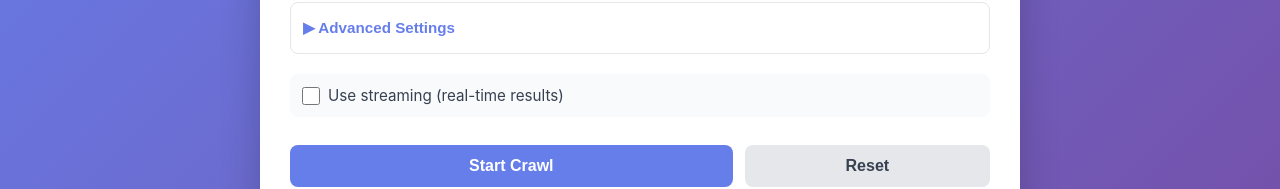
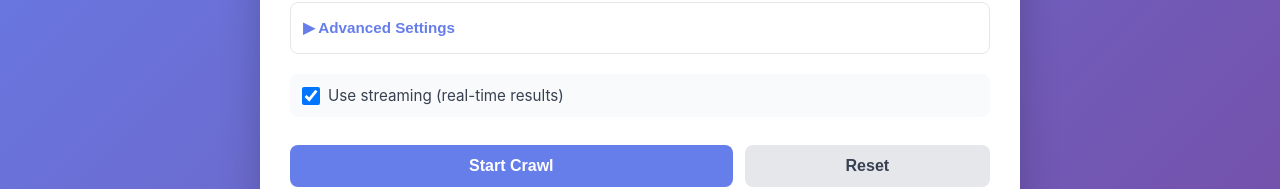
Before and after one commit to Consolo0/Web-Crawler, a React (Create React App) app in the folder frontend/: page / in a window 1280 px wide. Shown: the part 325-514 px from the top of the page. Built offline with nearby package versions, Linux system fonts and the light colour scheme; no server answers.

Commit message:
fix: Streaming as default value

```diff
--- a/frontend/src/components/SearchForm.jsx
+++ b/frontend/src/components/SearchForm.jsx
@@ -19,7 +19,7 @@ const SearchForm = () => {
   const [isLoading, setIsLoading] = useState(false);
   const [results, setResults] = useState(null);
   const [streamProgress, setStreamProgress] = useState(null);
-  const [useStreaming, setUseStreaming] = useState(false);
+  const [useStreaming, setUseStreaming] = useState(true);
 
   const handleSubmit = async (e) => {
     e.preventDefault();
```
